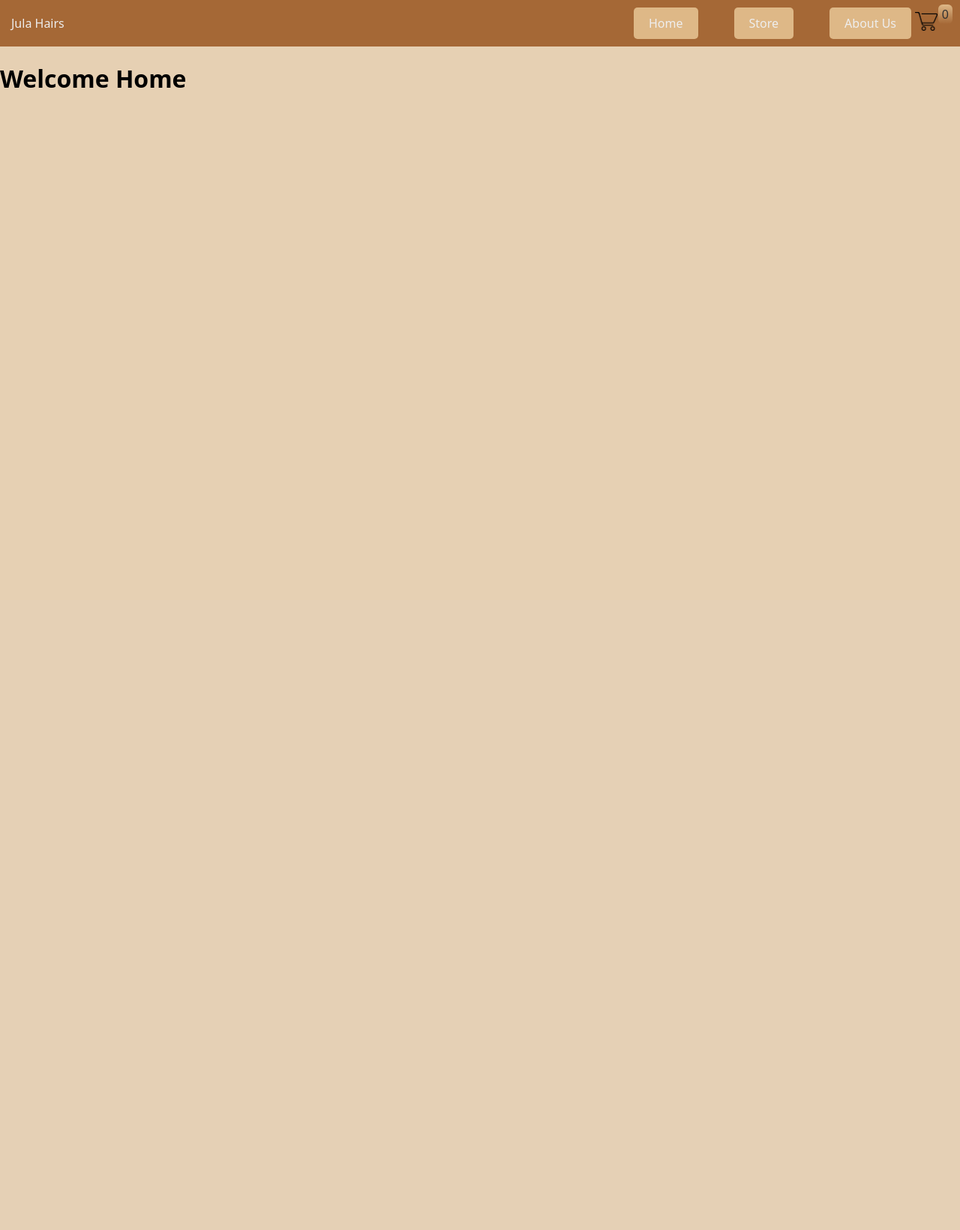
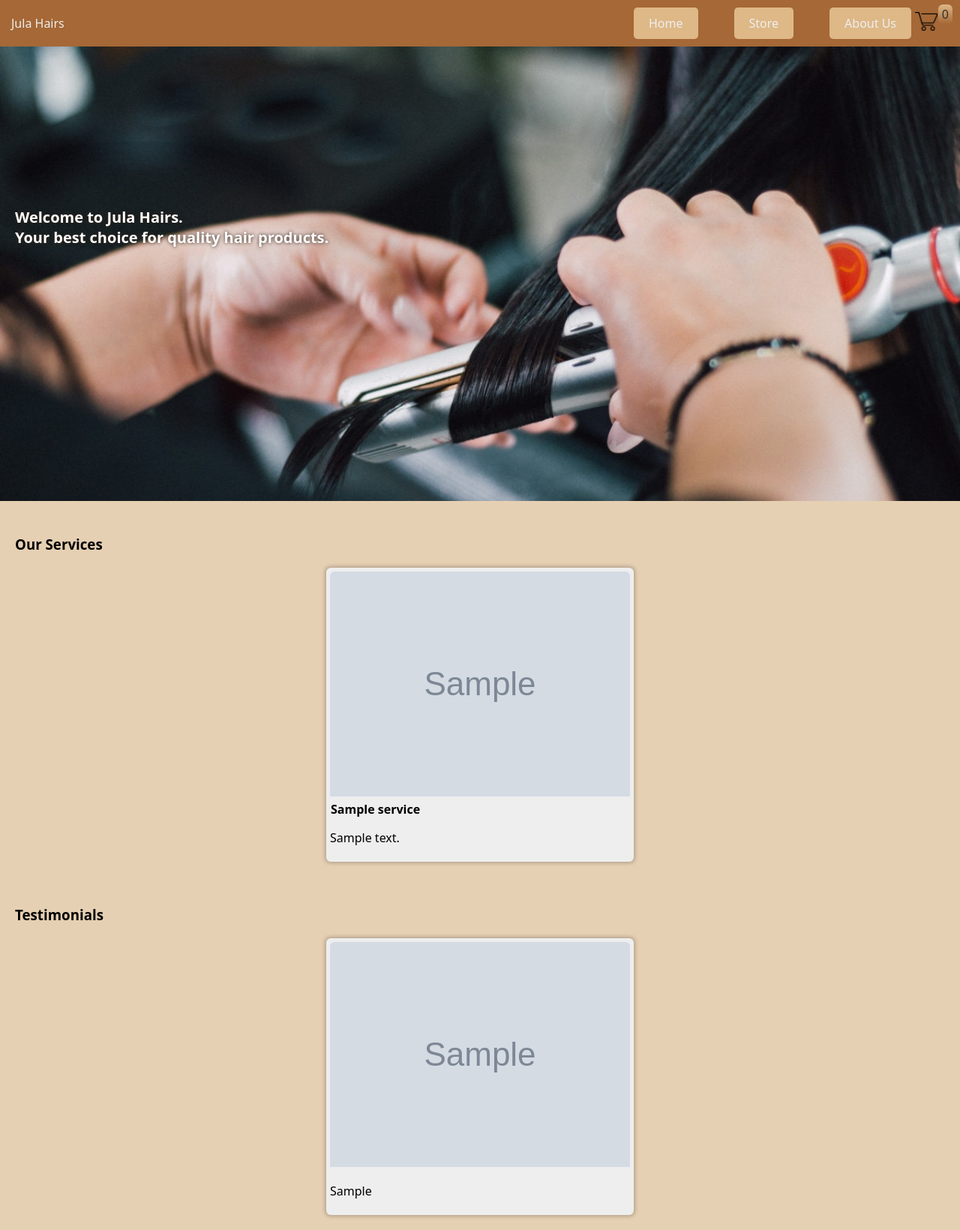
Before and after one commit to McEazy2700/Jula-Hairs, a Django app: page / in a window 1280 px wide. Shown: the whole page at 75% size. Before the commit the page ends 117 px from the top, so only its background shows below. Run offline with Django 4.2, Linux system fonts and the light colour scheme; tables that the repository leaves empty hold one stand-in row (values such as "Sample post"); grey boxes marked "Sample" are stand-in pictures.

Commit message:
Added product_details, testimonials and styling

```diff
--- a/store/admin.py
+++ b/store/admin.py
@@ -7,3 +7,5 @@ admin.site.register(Product)
 admin.site.register(Customer)
 admin.site.register(Order)
 admin.site.register(OrderItem)
+admin.site.register(Testimonial)
+admin.site.register(Service)
--- a/store/models.py
+++ b/store/models.py
@@ -71,6 +71,7 @@ class ShippingInfo(models.Model):
     order = models.ForeignKey(Order, on_delete=models.SET_NULL, null=True, blank=True)
     address = models.TextField(max_length=500, null=True, blank=True)
     city = models.CharField(max_length=50, null=True, blank=True)
+    date_added = models.DateTimeField(auto_now_add=True, null=True, blank=True)
     state = models.CharField(max_length=50, null=True, blank=True)
 
     def __str__(self) -> str:
@@ -79,6 +80,7 @@ class ShippingInfo(models.Model):
 
 class Testimonial(models.Model):
     image = models.ImageField(null=True, blank=True)
+    date_added = models.DateTimeField(auto_now_add=True, null=True, blank=True)
     testimony = models.TextField(null=True, blank=True)
 
     def __str__(self):
@@ -91,3 +93,13 @@ class Testimonial(models.Model):
         except:
             url = '/static/images/placeholder.jpg'
         return url
+
+
+class Service(models.Model):
+    service_name = models.CharField(max_length=60, null=True, blank=True)
+    service_image = models.ImageField(null=True, blank=True)
+    date_added = models.DateTimeField(auto_now_add=True, null=True, blank=True)
+    service_description = models.TextField(null=True, blank=True)
+
+    def __str__(self):
+        return self.service_name
--- /dev/null
+++ b/store/static/css/home.css
@@ -0,0 +1,78 @@
+.hero {
+    position: relative;
+    text-align: center;
+    color: #fff;
+    font-size: 1.25rem;
+}
+
+.hero-image {
+    position: relative;
+}
+
+.hero-image img {
+    width: 100%;
+}
+
+
+.hero-text {
+    text-align: left;
+    padding: 5px;
+    font-weight: 600;
+    position: absolute;
+    left: 5px;
+    top: 30%;
+}
+
+.hero-text p {
+    backdrop-filter: blur(0.5px);
+    text-shadow: 0px 0px 5px #312318;
+    z-index: 555;
+    padding: 5px 10px;
+}
+
+
+
+section .body {
+    padding: clamp(20px, 1vw, 10px);
+    display: flex;
+    flex-direction: column;
+    justify-content: center;
+}
+
+.service {
+    display: flex;
+    flex-wrap: wrap;
+    justify-content: center;
+}
+
+.card {
+    background-color: #eee;
+    padding: 5px;
+    border-radius: 6px;
+    box-shadow: 0 0 5px 2px rgba(0, 0, 0, 0.219);
+    max-width: 500px;
+}
+
+.card h4 {
+    margin: 1px;
+}
+
+.card img {
+    border-radius: 6px 6px 0 0;
+    max-width: 600px;
+}
+
+.card p {
+    font-weight: 500;
+}
+
+
+@media (max-width: 550px) {
+    .hero-text {
+        max-width: 25ch;
+    }
+
+    .card img {
+        max-width: 300px;
+    }
+}
--- a/store/static/css/main.css
+++ b/store/static/css/main.css
@@ -113,6 +113,7 @@ nav {
         transform: translateY(-100%);
         backdrop-filter: blur(5px);
         transition: all 0.3s ease;
+        z-index: 1000;
     }
 
     .primary-navigation[data-visible='true'] {
--- a/store/templates/store/cart.html
+++ b/store/templates/store/cart.html
@@ -19,10 +19,10 @@
     {% for item in items %}
         <div id="{{ item.product.id }}" class="card">
             <div class="card-img">
-                <img src="{{ item.product.imageURL}}" alt="{{ product.name }} image">
+                <img src="{{ item.product.imageURL}}" alt="{{ item.product.name }} image">
             </div>
             <div class="card-details">
-                <p>{{ item.product.name }}</p>
+                <h2>{{ item.product.name }}</h2>
                 <h3>{{ item.product.price }}</h3>
                 <div class="quantity">
                     <div
--- a/store/templates/store/home.html
+++ b/store/templates/store/home.html
@@ -1,6 +1,70 @@
 {% extends 'base.html' %}
 {% load static %}
 
+{% block css %}
+    <link rel="stylesheet" href="{% static 'css/home.css' %}">
+{% endblock css %}
+
 {% block content %}
-    <h1>Welcome Home</h1>
+    <header>
+        <div class="hero">
+            <div class="hero-image">
+                <img src="{% static 'images/hair_large.jpg' %}"
+                alt=""
+                srcset="
+                    {% static 'images/hair_large.jpg' %} 1200w,
+                    {% static 'images/hair_medium.jpg' %} 800w,
+                    {% static 'images/hair_small.jpg' %} 400w,
+                ">
+            </div>
+            <div class="hero-text">
+                <p>
+                    Welcome to <span>Jula Hairs.</span><br>
+                    Your best choice for quality hair products.
+                </p>
+            </div>
+        </div>
+    </header>
+
+    {% if services %}
+        <section>
+            <div class="body">
+                <h3>Our Services</h3>
+                {% for service in services %}
+                    <section class="service">
+                        <div class="card">
+                            <div class="card-img">
+                                <img src="{{ service.service_image }}" alt="">
+                            </div>
+                            <div class="card-text">
+                                <h4>{{ service.service_name }}</h4>
+                                <p>{{ service.service_description }}</p>
+                            </div>
+                        </div>
+                    </section>
+                {% endfor %}
+            </div>
+        </section>
+    {% endif %}
+
+
+    {% if testimonials %}
+        <section>
+            <div class="body">
+                <h3>Testimonials</h3>
+                {% for testimonial in testimonials %}
+                    <section class="service">
+                        <div class="card">
+                            <div class="card-img">
+                                <img src="{{ testimonial.image }}" alt="">
+                            </div>
+                            <div class="card-text">
+                                <p>{{ testimonial.testimony }}</p>
+                            </div>
+                        </div>
+                    </section>
+                {% endfor %}
+            </div>
+        </section>
+    {% endif %}
 {% endblock content %}
--- a/store/urls.py
+++ b/store/urls.py
@@ -1,10 +1,11 @@
 from django.urls import path
-from .views import cart, checkout, homePage, processOrder, store
+from .views import cart, checkout, homePage, processOrder, productDetail, store
 
 
 urlpatterns = [
     path('', homePage, name='homepage'),
     path('store/', store, name='store'),
+    path('store/product/<int:id>/', productDetail, name='detail'),
     path('cart/', cart, name='cart'),
     path('checkout/', checkout, name='checkout'),
     path('process_order/', processOrder, name='process_order')
--- a/store/views.py
+++ b/store/views.py
@@ -4,14 +4,20 @@ from django.http import JsonResponse
 from django.shortcuts import render
 
 from store.utils import updateDataBase
-from .models import Customer, Order, OrderItem, Product
+from .models import Customer, Order, OrderItem, Product, Service, Testimonial
 
 # Create your views here.
 
 
 def homePage(request):
 
-    context = {}
+    services = Service.objects.all().order_by('-date_added')
+    testimonials = Testimonial.objects.all().order_by('-date_added')
+
+    context = {
+        'services': services,
+        'testimonials': testimonials
+    }
     return render(request, 'store/home.html', context)
 
 
@@ -41,6 +47,17 @@ def cart(request):
         'items': order_items
         }
     return render(request, 'store/cart.html', context)
+
+
+def productDetail(request, id):
+    try:
+        product = Product.objects.get(id=id)
+    except:
+        product = None
+
+    context = {'product': product}
+
+    return render(request, 'store/product_detail.html', context)
 
 
 def checkout(request):
```
Also changed, not shown: store/static/css/detail.css (added, +38 -0 lines), store/templates/store/product_detail.html (added, +35 -0 lines), store/templates/store/store.html (+13 -5 lines), db.sqlite3, store/migrations/0006_service.py (added), store/migrations/0007_service_date_added_shippinginfo_date_added_and_more.py (added), store/static/images/hair_large.jpg (added), store/static/images/hair_larger.jpg (added), store/static/images/hair_medium.jpg (added), store/static/images/hair_small.jpg (added).
